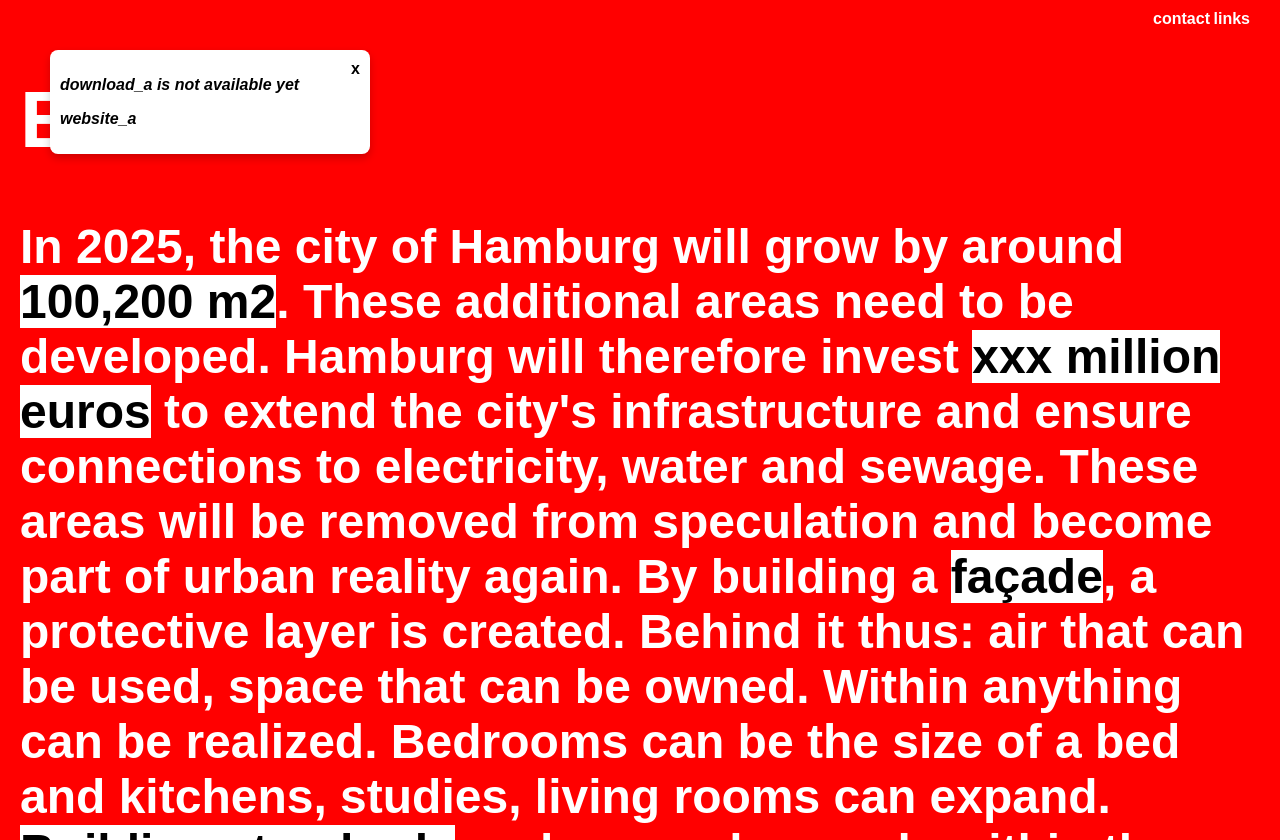
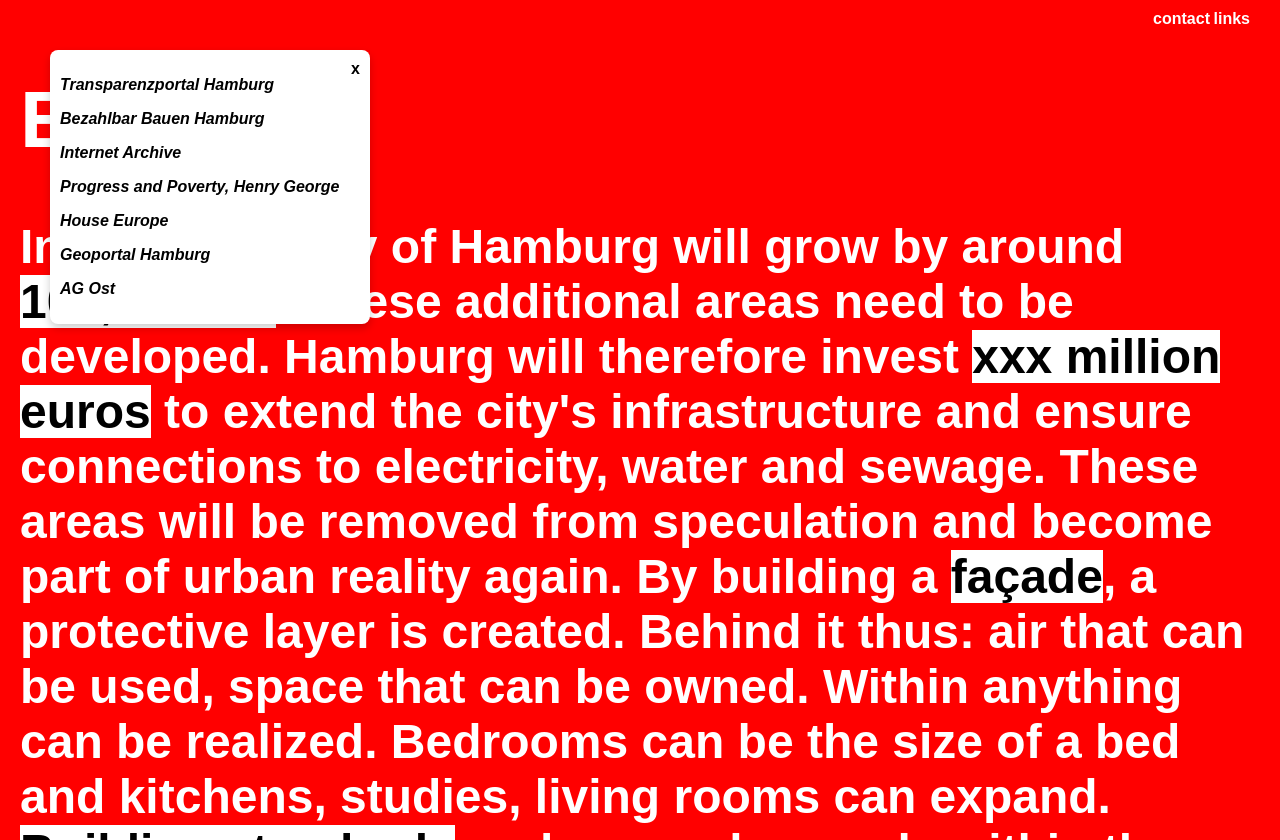
Before and after one commit to whiteElephant-source/elbturm, a website: page index.html in a window 1280 px wide. Both pictures are taken after a click on the element "links". Drawn offline with Linux system fonts and the light colour scheme.

Commit message:
Update index.html

```diff
--- a/index.html
+++ b/index.html
@@ -346,8 +346,13 @@
             // Add content dynamically using "clickable" spans
             linksPopup.innerHTML = `
                 <div class="close-btn" onclick="this.parentElement.style.display='none';">x</div>
-                <p><span class="clickable" data-link="https://example.com/download">download_a is not available yet</span></p>
-                <p><span class="clickable" data-link="https://example.com/website">website_a</span></p>
+                <p><span class="clickable" data-link="https://suche.transparenz.hamburg.de/dataset?q=&esq_not_all_versions=true&esq_not_all_versions=false&esq_title=Elbtower&esq_number=&esq_author=&esq_location=&esq_temp_from=&esq_temp_to=&esq_coverage_type=publication&l=dl-de-by-2.0&l=dl-zero-de-2.0&l=odbl&l=geoNutz-20130319&l=dl-de-zero-2.0&esq_type=app&esq_type=dataset&esq_type=document&f=ascii&f=citygml&f=CSV&f=data&f=doc&f=docx&f=dxf&f=ert&f=geotiff&f=gml&f=HTML&f=jpeg&f=jpg&f=JSON&f=mqtt&f=oaf&f=ov2&f=PDF&f=png&f=rar&f=shapefiles&f=sta&f=tiff&f=TXT&f=web&f=wfs&f=wms&f=XLS&f=xlsx&f=XML&f=xsd&f=ZIP&g=bevolkerung&g=bildung-und-wissenschaft&g=geografie-geologie-und-geodaten&g=gesetze-und-justiz&g=gesundheit&g=infrastruktur-bauen-und-wohnen&g=kultur-sport-und-tourismus&g=politik-und-wahlen&g=soziales&g=transport-und-verkehr&g=umwelt-und-klima&g=verbraucherschutz&g=verwaltung-haushalt-und-steuern&g=wirtschaft-und-arbeit&e=baugenehmigungen&e=baumkataster&e=dienstanweisungen&e=geodaten&e=gutachten&e=senatmitteilungen&e=ohneveroeffentlichungspflicht&e=beschluesse&e=bauleitplaene&e=senatpetitum&e=vergleichbar&e=vertraegeoeffinteresse&e=statistiken&e=subventionen&e=messungen&e=staedtischebeteiligungen&e=andereveroeffentlichungspflicht&e=daseinsvorsorge&e=verwaltungsbelange&e=verwaltungsvorschriften">Transparenzportal Hamburg</span></p>
+                <p><span class="clickable" data-link="https://www.bezahlbarbauen.hamburg/">Bezahlbar Bauen Hamburg</span></p>
+                <p><span class="clickable" data-link="https://archive.org/search?query=construction+ruin/">Internet Archive</span></p>
+                <p><span class="clickable" data-link="https://cdn.mises.org/Progress%20and%20Poverty_3.pdf">Progress and Poverty, Henry George</span></p>
+                <p><span class="clickable" data-link="https://www.houseeurope.eu/">House Europe</span></p>
+                <p><span class="clickable" data-link="https://geoportal-hamburg.de/boris/#">Geoportal Hamburg</span></p>
+                <p><span class="clickable" data-link="https://www.xn--soknnenwirnichtarbeiten-9kc.de/">AG Ost</span></p>
             `;
 
             document.body.appendChild(linksPopup);
```
